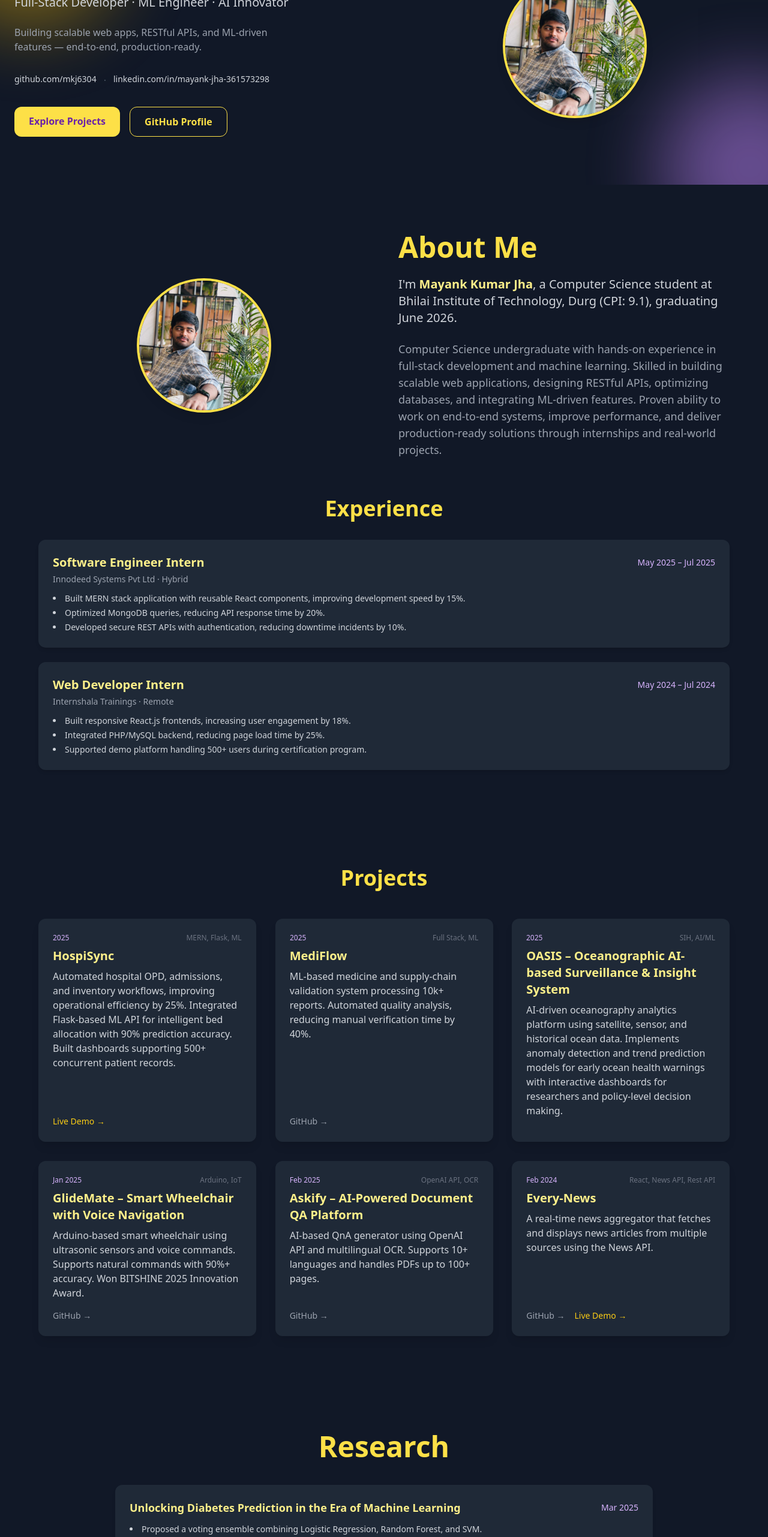
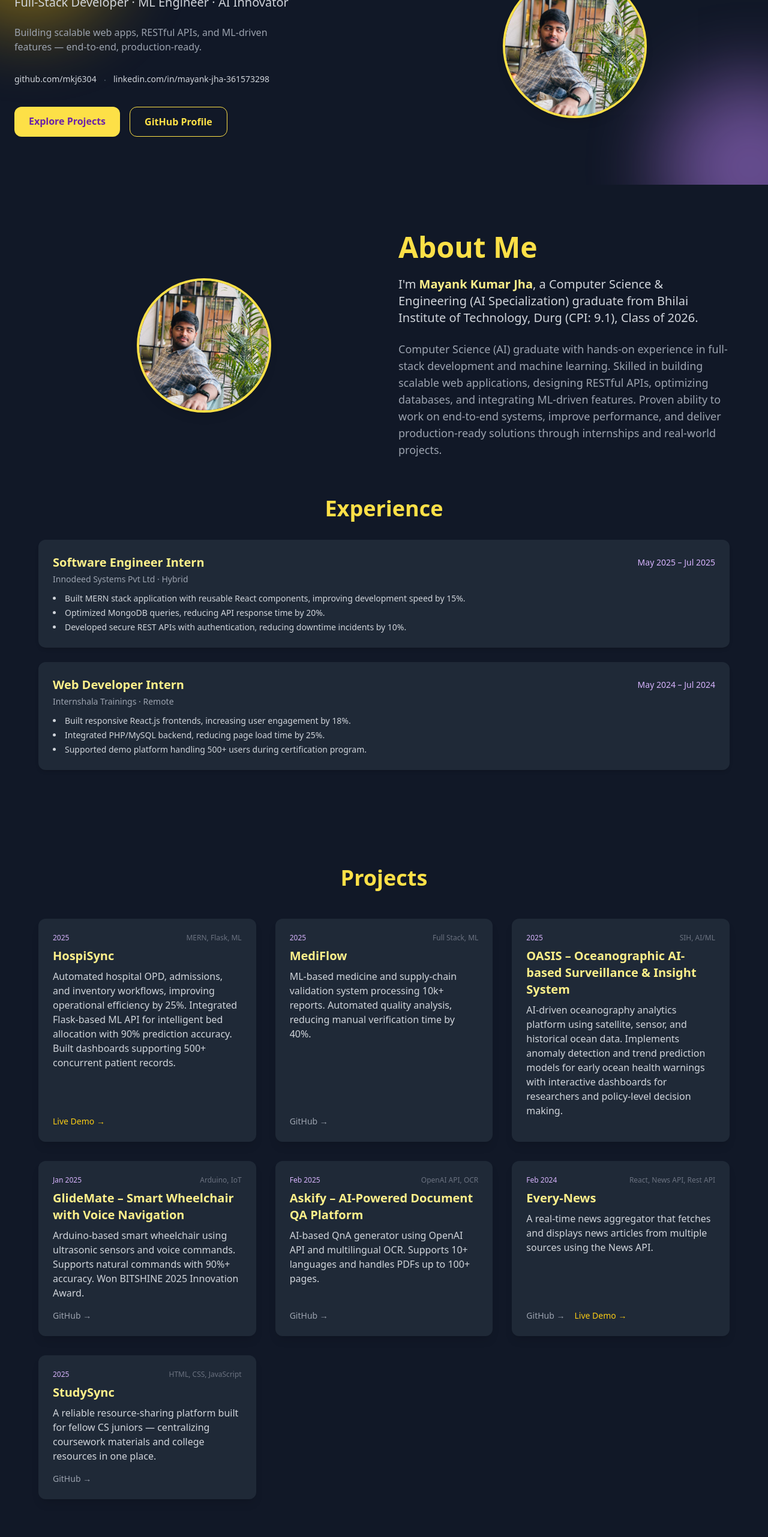
Before and after one commit to mkj6304/Mayank_Jha, a React (Create React App) app: page / in a window 1280 px wide. Shown: the part 234-2797 px from the top of the page at 60% size. Built offline with nearby package versions, Linux system fonts and the light colour scheme.

Commit message:
new changes

```diff
--- a/src/components/About.jsx
+++ b/src/components/About.jsx
@@ -2,7 +2,7 @@ import React from "react";
 import profileImage from "../assets/img.jpg";
 
 const summary =
-  "Computer Science undergraduate with hands-on experience in full-stack development and machine learning. Skilled in building scalable web applications, designing RESTful APIs, optimizing databases, and integrating ML-driven features. Proven ability to work on end-to-end systems, improve performance, and deliver production-ready solutions through internships and real-world projects.";
+  "Computer Science (AI) graduate with hands-on experience in full-stack development and machine learning. Skilled in building scalable web applications, designing RESTful APIs, optimizing databases, and integrating ML-driven features. Proven ability to work on end-to-end systems, improve performance, and deliver production-ready solutions through internships and real-world projects.";
 
 const experience = [
   {
@@ -53,8 +53,8 @@ const About = () => {
             <p className="text-lg md:text-xl leading-relaxed text-gray-300">
               I'm{" "}
               <span className="text-yellow-200 font-semibold">Mayank Kumar Jha</span>, a
-              Computer Science student at Bhilai Institute of Technology, Durg (CPI: 9.1),
-              graduating June 2026.
+              Computer Science & Engineering (AI Specialization) graduate from Bhilai
+              Institute of Technology, Durg (CPI: 9.1), Class of 2026.
             </p>
             <div className="mt-6 text-gray-400 text-base md:text-lg leading-relaxed">
               <p>{summary}</p>
--- a/src/components/Achievements.jsx
+++ b/src/components/Achievements.jsx
@@ -1,7 +1,7 @@
 import React from "react";
 
 const achievements = [
-  "🏆 Topper of Batch 2026 – CSE AI BIT Durg CPI:9.1",
+  "🏆 Batch Topper 2026 – CSE (AI), BIT Durg – CPI: 9.1",
   "🏆 Winner – Young Engineer's Award 2025",
   "🏆 Winner – BITSHINE 2025 (GlideMate Smart Wheelchair)",
   "🥈 Grand Finalist – Smart India Hackathon 2025 (Oceanography Project – OASIS)",
--- a/src/components/Projects.jsx
+++ b/src/components/Projects.jsx
@@ -26,7 +26,7 @@ const projects = [
     tech: "SIH, AI/ML",
     description:
       "AI-driven oceanography analytics platform using satellite, sensor, and historical ocean data. Implements anomaly detection and trend prediction models for early ocean health warnings with interactive dashboards for researchers and policy-level decision making.",
-    link: "#",
+    link: null,
     github: null,
     tag: "2025",
   },
@@ -56,6 +56,15 @@ const projects = [
     link: "https://every-news.vercel.app/",
     github: "https://github.com/mkj6304/Every-News",
     tag: "Feb 2024",
+  },
+  {
+    title: "StudySync",
+    tech: "HTML, CSS, JavaScript",
+    description:
+      "A reliable resource-sharing platform built for fellow CS juniors — centralizing coursework materials and college resources in one place.",
+    link: null,
+    github: "https://github.com/mkj6304/StudySync",
+    tag: "2025",
   },
 ];
 
```
Also changed, not shown: 1 other file (tests, documents, lock files or other folders).
